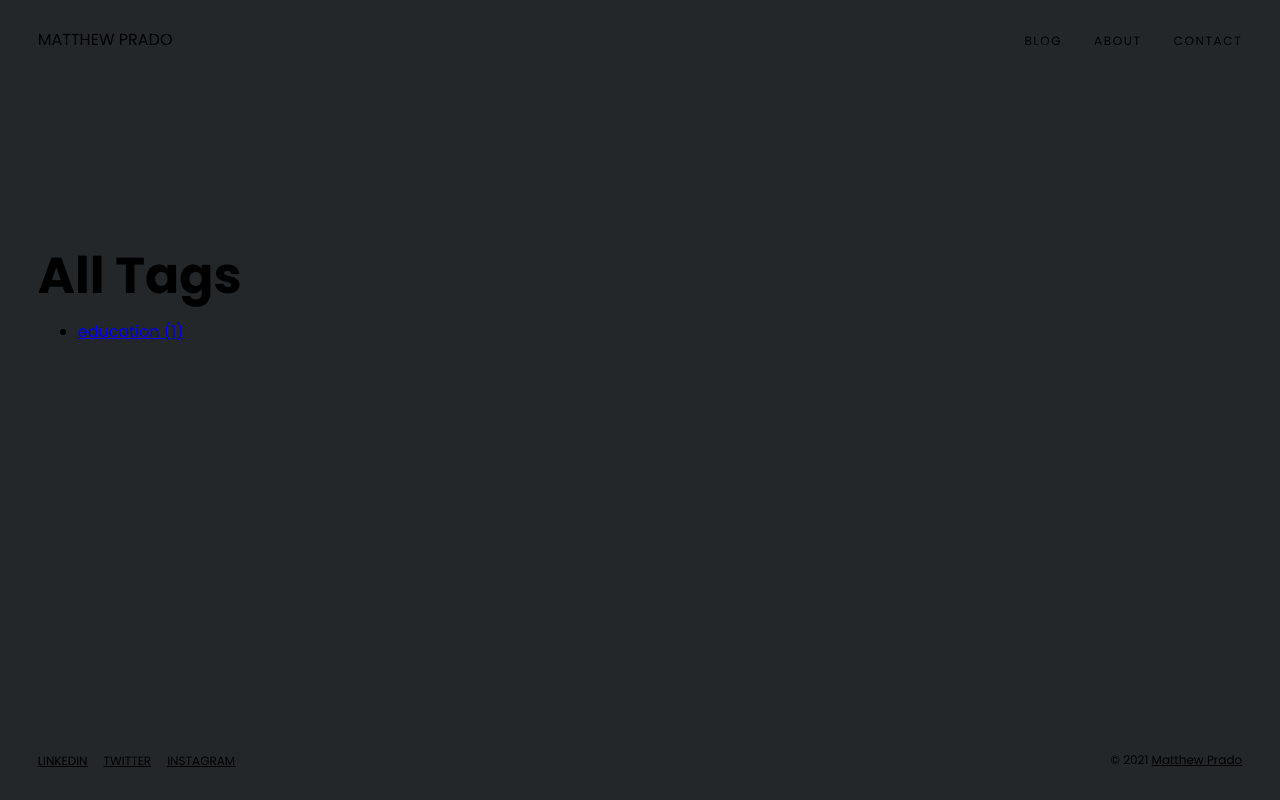
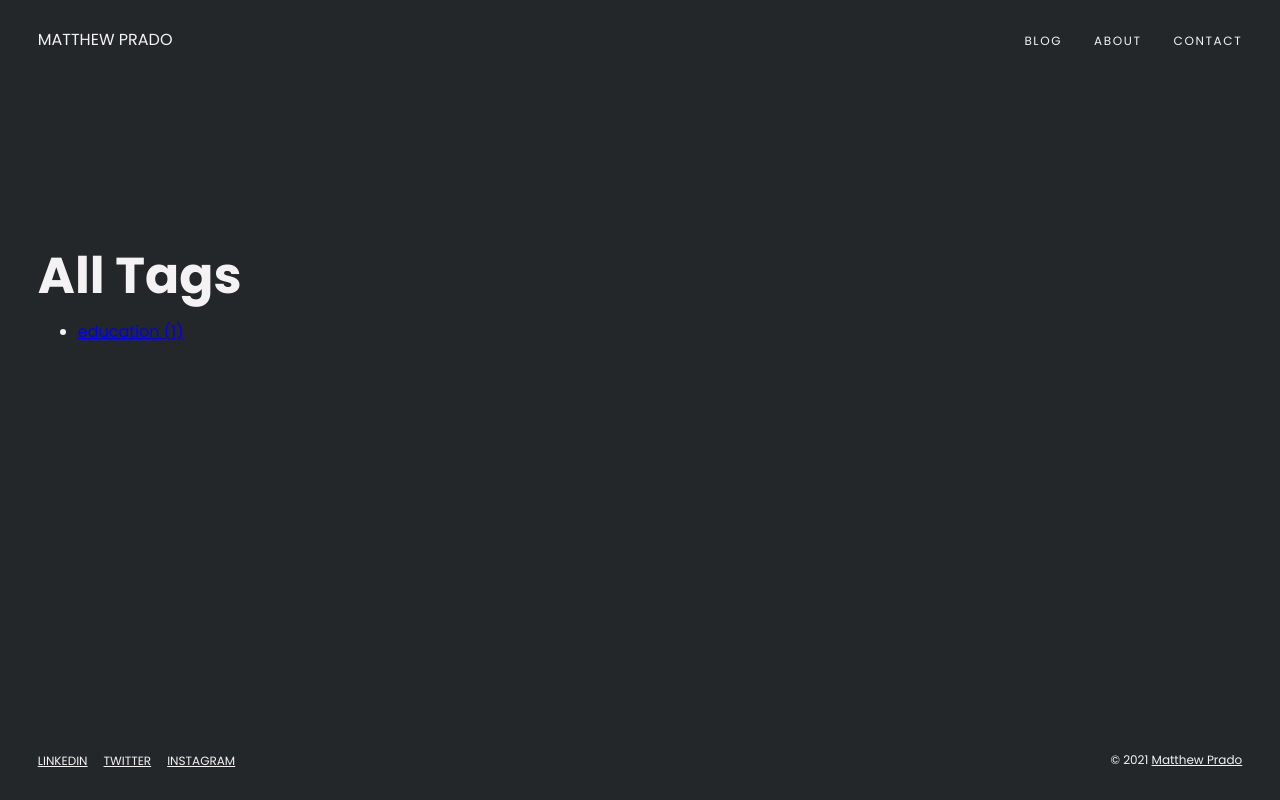
Before and after one commit to mapoztate/mprado, a Gatsby site: page /tags in a window 1280 px wide. Built offline with nearby package versions, Linux system fonts and the light colour scheme; Gatsby itself is replaced by a stand-in of ours.

Commit message:
reverted color palette

```diff
--- a/src/components/global-styles.js
+++ b/src/components/global-styles.js
@@ -103,10 +103,10 @@ body::-webkit-scrollbar-track {
 body {
   font-family: 'Poppins', -apple-system, BlinkMacSystemFont, avenir next, avenir, helvetica neue,
     helvetica, Ubuntu, roboto, noto, segoe ui, arial, sans-serif;
-  color: #fffff;
+  color: #f5f2f3;
   background-attachment: fixed;
   background-color: #23272A;
-  background-image: #6d8df7;
+  background-image: #23272A;
 
 }
 
@@ -140,7 +140,7 @@ p {
 }
 
 ::selection {
-  background: 23272A;
+  background: rgba(255, 255, 255, 0.9);
 }
 
 p, li {
```
